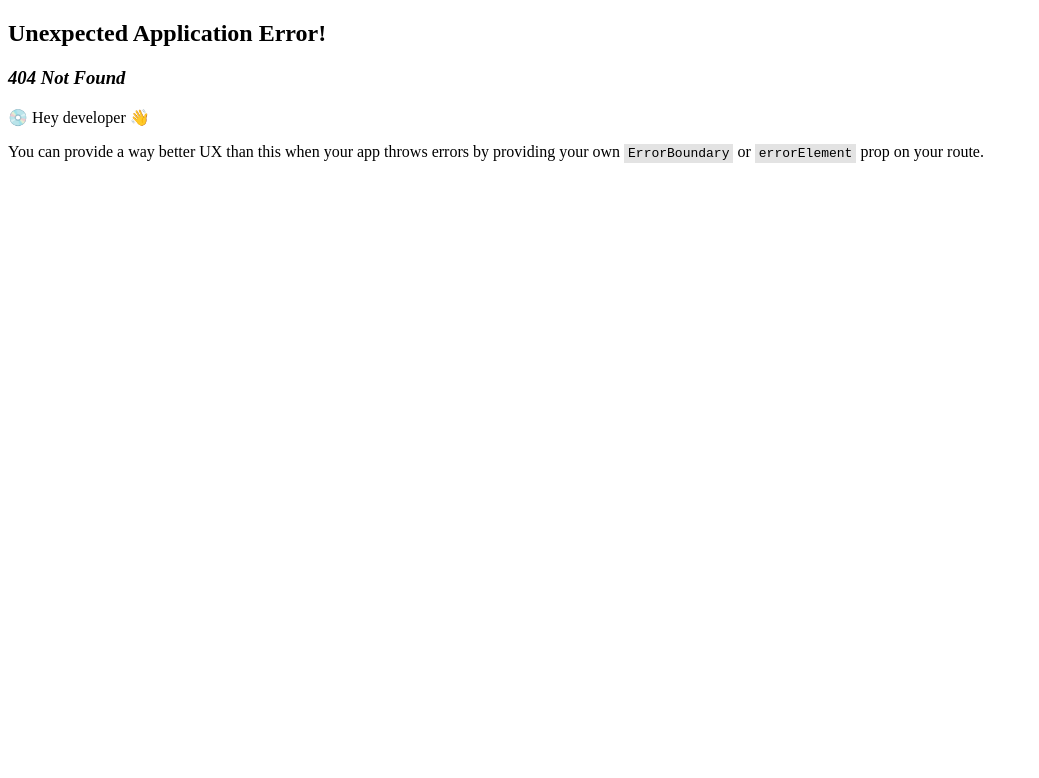
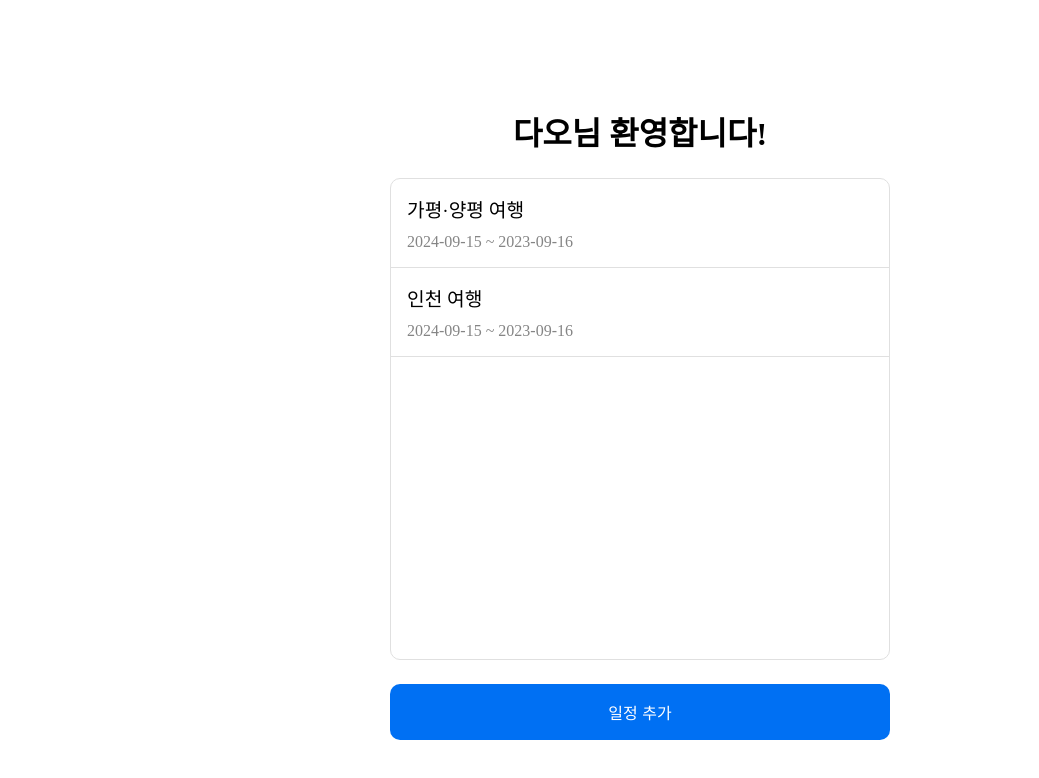
Before and after one commit to Masidao/sip-of-travel, a React (Vite) app in the folder Front/: page /home in a window 1280 px wide. Before the commit this address had no page. Shown: the top 778 px of the page, without its empty margins (0-1039 px from the left). Built offline with nearby package versions, Linux system fonts and the light colour scheme.

Commit message:
✨ feat: home 컴포넌트 구현

```diff
--- /dev/null
+++ b/Front/data/citiesList.json
@@ -0,0 +1,54 @@
+[
+  {
+    "id": 1,
+    "name": "가평·양평"
+  },
+  {
+    "id": 2,
+    "name": "강릉·속초"
+  },
+  {
+    "id": 3,
+    "name": "경주"
+  },
+  {
+    "id": 4,
+    "name": "부산"
+  },
+  {
+    "id": 5,
+    "name": "여수"
+  },
+  {
+    "id": 6,
+    "name": "인천"
+  },
+  {
+    "id": 7,
+    "name": "전주"
+  },
+  {
+    "id": 8,
+    "name": "제주"
+  },
+  {
+    "id": 9,
+    "name": "춘천·홍천"
+  },
+  {
+    "id": 10,
+    "name": "태안"
+  },
+  {
+    "id": 11,
+    "name": "통영·거제·남해"
+  },
+  {
+    "id": 12,
+    "name": "포항·안동"
+  },
+  {
+    "id": 13,
+    "name": "국내"
+  }
+]
--- /dev/null
+++ b/Front/src/pages/Home.tsx
@@ -0,0 +1,52 @@
+import React from "react";
+import * as S from "../styles/home.style";
+import citiesList from "../../data/citiesList.json";
+
+const user = "다오";
+
+const schedules = [
+  {
+    id: 1,
+    city_id: 1,
+    start_date: "2024-09-15",
+    end_date: "2023-09-16",
+  },
+  {
+    id: 2,
+    city_id: 6,
+    start_date: "2024-09-15",
+    end_date: "2023-09-16",
+  },
+];
+
+const Home: React.FC = () => {
+  const getCityName = (city_id: number): string => {
+    const city = citiesList.find((city) => city.id === city_id);
+    return city ? city.name : "국내";
+  };
+
+  return (
+    <S.Container>
+      <S.Wrapper>
+        <S.Title>{user}님 환영합니다!</S.Title>
+        <S.ScrollArea>
+          {schedules.length > 0 ? (
+            schedules.map(({ id, city_id, start_date, end_date }) => (
+              <S.ScheduleItem key={id}>
+                <S.ScheduleTitle>{getCityName(city_id)} 여행</S.ScheduleTitle>
+                <S.ScheduleDate>
+                  {start_date} ~ {end_date}
+                </S.ScheduleDate>
+              </S.ScheduleItem>
+            ))
+          ) : (
+            <S.Message>일정을 추가해주세요.</S.Message>
+          )}
+        </S.ScrollArea>
+        <S.Button>일정 추가</S.Button>
+      </S.Wrapper>
+    </S.Container>
+  );
+};
+
+export default Home;
--- a/Front/src/pages/Login.tsx
+++ b/Front/src/pages/Login.tsx
@@ -4,13 +4,13 @@ import { useNavigate } from "react-router";
 
 const Login: React.FC = () => {
   const navigate = useNavigate();
-  // const handleLogin = () => navigate("/home");
+  const handleLogin = () => navigate("/home");
 
   return (
     <S.Container>
       <S.Wrapper>
         <S.Title>! (^~^) !</S.Title>
-        <S.Button>
+        <S.Button onClick={handleLogin}>
           <img src="kakao_login.png" />
         </S.Button>
       </S.Wrapper>
--- a/Front/src/routes/routes.tsx
+++ b/Front/src/routes/routes.tsx
@@ -1,4 +1,5 @@
 import { createBrowserRouter } from "react-router-dom";
+import Home from "../pages/Home";
 import Login from "../pages/Login";
 
 const router = createBrowserRouter([
@@ -6,6 +7,10 @@ const router = createBrowserRouter([
     path: "/",
     element: <Login />,
   },
+  {
+    path: "/home",
+    element: <Home />,
+  },
 ]);
 
 export default router;
--- /dev/null
+++ b/Front/src/styles/home.style.ts
@@ -0,0 +1,74 @@
+import styled from "styled-components";
+
+export const Container = styled.div`
+  min-height: 100vh;
+  display: flex;
+  flex-direction: column;
+  align-items: center;
+  justify-content: center;
+  padding: 1rem;
+`;
+
+export const Wrapper = styled.div`
+  width: 100%;
+  max-width: 500px;
+`;
+
+export const Title = styled.div`
+  font-size: 2rem;
+  font-weight: bold;
+  text-align: center;
+  margin-bottom: 1.5rem;
+`;
+
+export const ScrollArea = styled.div`
+  height: 60vh;
+  overflow-y: auto;
+  border: 1px solid #e0e0e0;
+  border-radius: 10px;
+  margin-bottom: 1.5rem;
+`;
+
+export const ScheduleItem = styled.div`
+  padding: 1rem;
+  border-bottom: 1px solid #e0e0e0;
+`;
+
+export const ScheduleTitle = styled.div`
+  font-weight: 500;
+  font-size: 1.2rem;
+  padding-bottom: 10px;
+`;
+
+export const ScheduleDate = styled.div`
+  display: flex;
+  align-items: center;
+  color: #858585;
+`;
+
+export const Button = styled.button`
+  width: 100%;
+  padding: 1rem;
+  background-color: #0070f3;
+  color: white;
+  border: none;
+  border-radius: 10px;
+  font-size: 1rem;
+  font-weight: 500;
+  display: flex;
+  align-items: center;
+  justify-content: center;
+  cursor: pointer;
+  transition: background-color 0.2s;
+
+  &:hover {
+    background-color: #0060df;
+  }
+`;
+
+export const Message = styled.p`
+  font-size: 1.5rem;
+  text-align: center;
+  color: #858585;
+  padding: 1rem;
+`;
```
